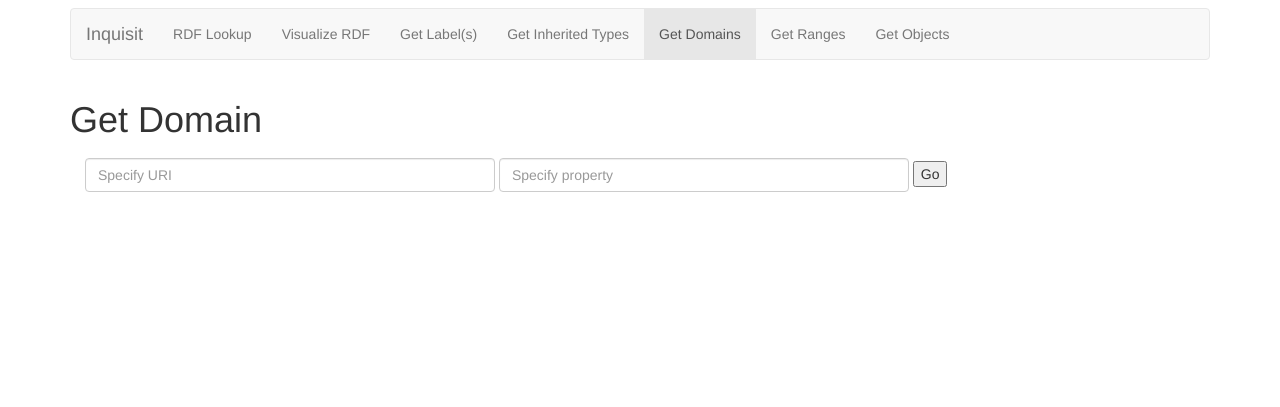
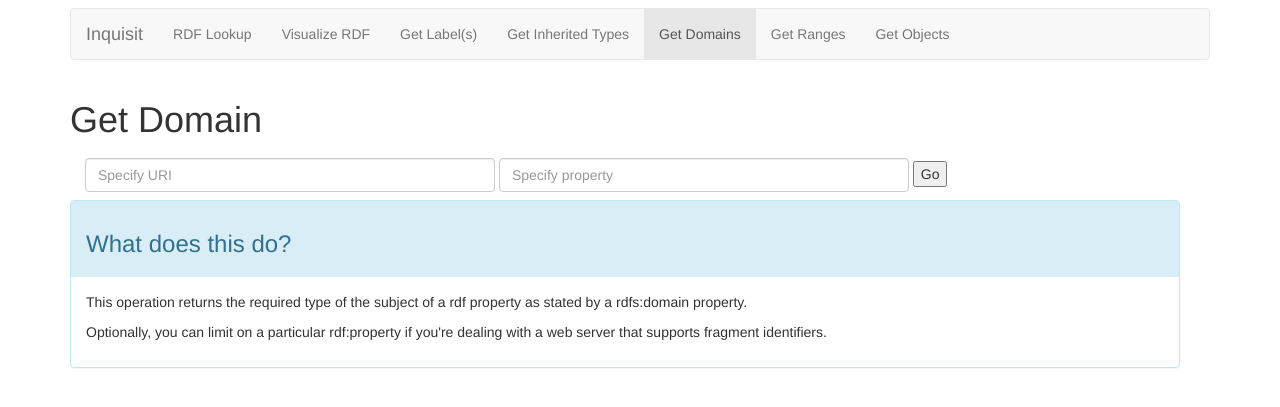
Before and after one commit to markpbaggett/RDFInquisitor, a Flask app: page /domains in a window 1280 px wide. Shown: the part 217-624 px from the top of the page. Run offline with Flask 2, Linux system fonts and the light colour scheme; some libraries are stand-ins or nearby versions.

Commit message:
Add info for domains.

```diff
--- a/flaskr/templates/domains.html
+++ b/flaskr/templates/domains.html
@@ -60,12 +60,36 @@
                         </form>
                         {% if results %}
                             <div class="row col-md-12">
+                                <div class="panel-group">
+                                    <div class="panel panel-success">
+                                        <div class="panel-heading">
                                             <h3>Results</h3>
+                                        </div>
+                                        <div class="panel-body">
                                             <ol>
                                                 {% for result in results %}
                                                     <li><a href="{{ result }}">{{ result }}</a></li>
                                                 {% endfor %}
                                             </ol>
+                                        </div>
+                                    </div>
+                                </div>
+                            </div>
+                        {%  else %}
+                            <div class="row col-md-12">
+                                <div class="panel-group">
+                                    <div class="panel panel-info">
+                                        <div class="panel-heading">
+                                            <h3>What does this do?</h3>
+                                        </div>
+                                        <div class="panel-body">
+                                            <p>This operation returns the required type of the subject of a rdf property
+                                            as stated by a rdfs:domain property.</p>
+                                            <p>Optionally, you can limit on a particular rdf:property if you're dealing
+                                            with a web server that supports fragment identifiers.</p>
+                                        </div>
+                                    </div>
+                                </div>
                             </div>
                         {% endif %}
                 </div>
```
Lines whose indentation alone changed are shown as unchanged.
